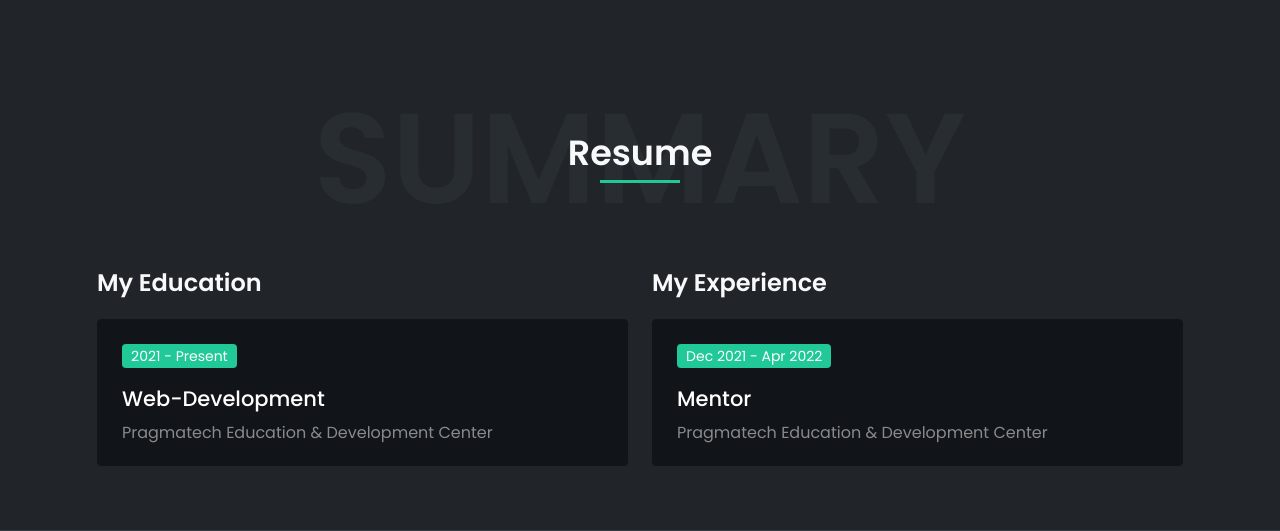
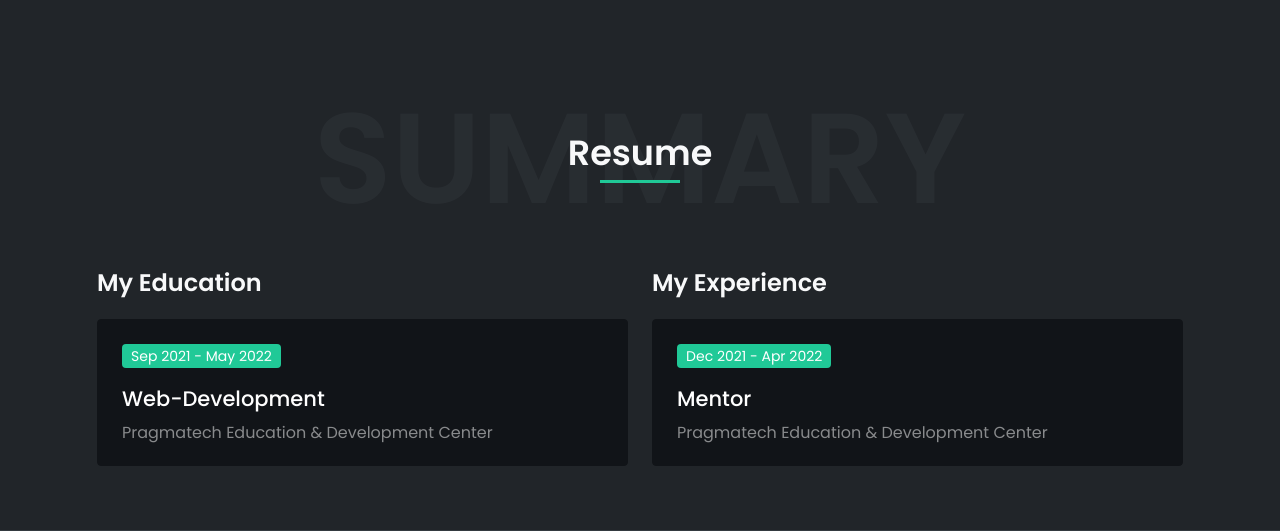
Before and after one commit to Sabuhi0/MyPortfolio, a Flask app: page / in a window 1280 px wide. Shown: the part 2130-2661 px from the top of the page. Run offline with Flask 2, Linux system fonts and the light colour scheme; data comes from the database, SQL or seed files in the repository; data that the repository does not hold is empty.

Commit message:
Update resume section

```diff
--- a/templates/app/index.html
+++ b/templates/app/index.html
@@ -245,7 +245,7 @@
                     <div class="col-md-6 resume-section">
                         <h1 class="mb-4 text-light">My Education</h1>
                         <div class="resume-item">
-                            <h2>2021 - Present</h2>
+                            <h2>Sep 2021 - May 2022</h2>
                             <h1>Web-Development</h1>
                             <span>Pragmatech Education & Development Center</span>
                         </div>
```
